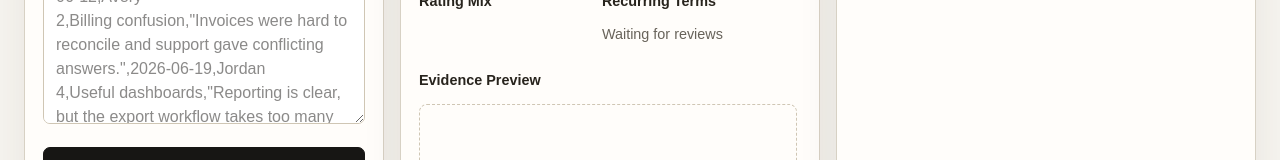
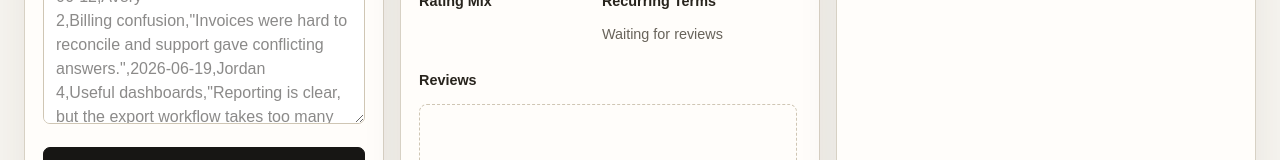
Before and after one commit to kamlad/reviewlens, a Next.js app: page / in a window 1280 px wide. Shown: the part 436-596 px from the top of the page. Built offline with nearby package versions, Linux system fonts and the light colour scheme.

Commit message:
Change title of Reviews section

```diff
--- a/app/page.tsx
+++ b/app/page.tsx
@@ -299,7 +299,7 @@ export default function Home() {
 
             <div className="mt-6">
               <div className="flex items-center justify-between gap-3">
-                <h3 className="subhead">Evidence Preview</h3>
+                <h3 className="subhead">Reviews</h3>
                 {dataset ? (
                   <span className="text-xs font-semibold text-[#68635a]">
                     Showing all {dataset.reviews.length} reviews
```
